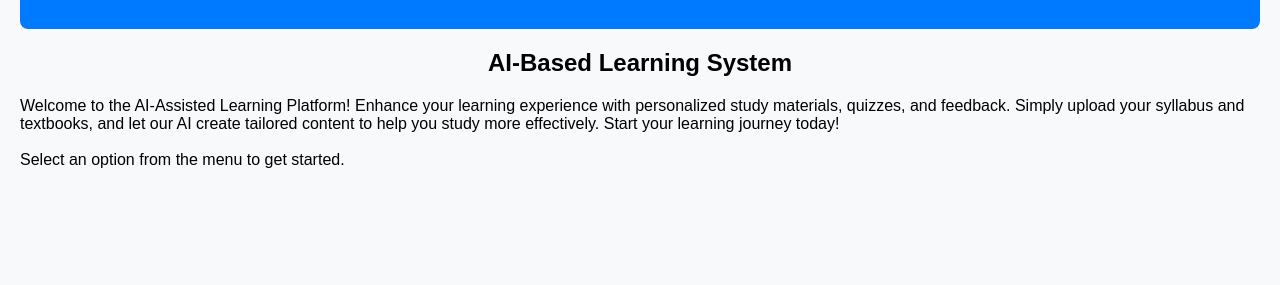
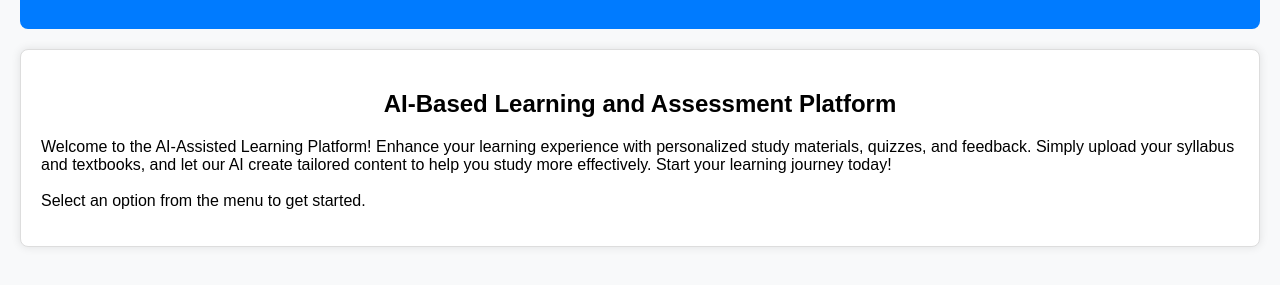
Before and after one commit to subha0319/AI-Driven-Personalized-Learning-and-Self-Assessment-Platform, a plain HTML site: page Frontend/home.html in a window 1280 px wide. Shown: the part 91-376 px from the top of the page. Drawn offline with Linux system fonts and the light colour scheme.

Commit message:
Update home.html

```diff
--- a/Frontend/home.html
+++ b/Frontend/home.html
@@ -20,17 +20,19 @@
         <li><a href="materials-generated.html">Materials Generated</a></li>
         <li><a href="take-quiz.html">Take Quiz</a></li>
         <li><a href="quiz-history.html">Quiz History</a></li>
-		<!-- <li><a href="index.html">Logout</a></li> -->
+		<li><a href="#" id="logout-btn">Logout</a></li>
     </ul>
 </nav>
 
     <!-- Content -->
+	<div class="container">
     <main>
-        <h2>AI-Based Learning System</h2>
+        <h2>AI-Based Learning and Assessment Platform</h2>
         <p>Welcome to the AI-Assisted Learning Platform! Enhance your learning experience with personalized study materials, quizzes, and feedback.
 		Simply upload your syllabus and textbooks, and let our AI create tailored content to help you study more effectively.
 		Start your learning journey today! <br><br>Select an option from the menu to get started.</p>
     </main>
+	</div>
 
     <script src="script.js"></script>
 </body>
```
